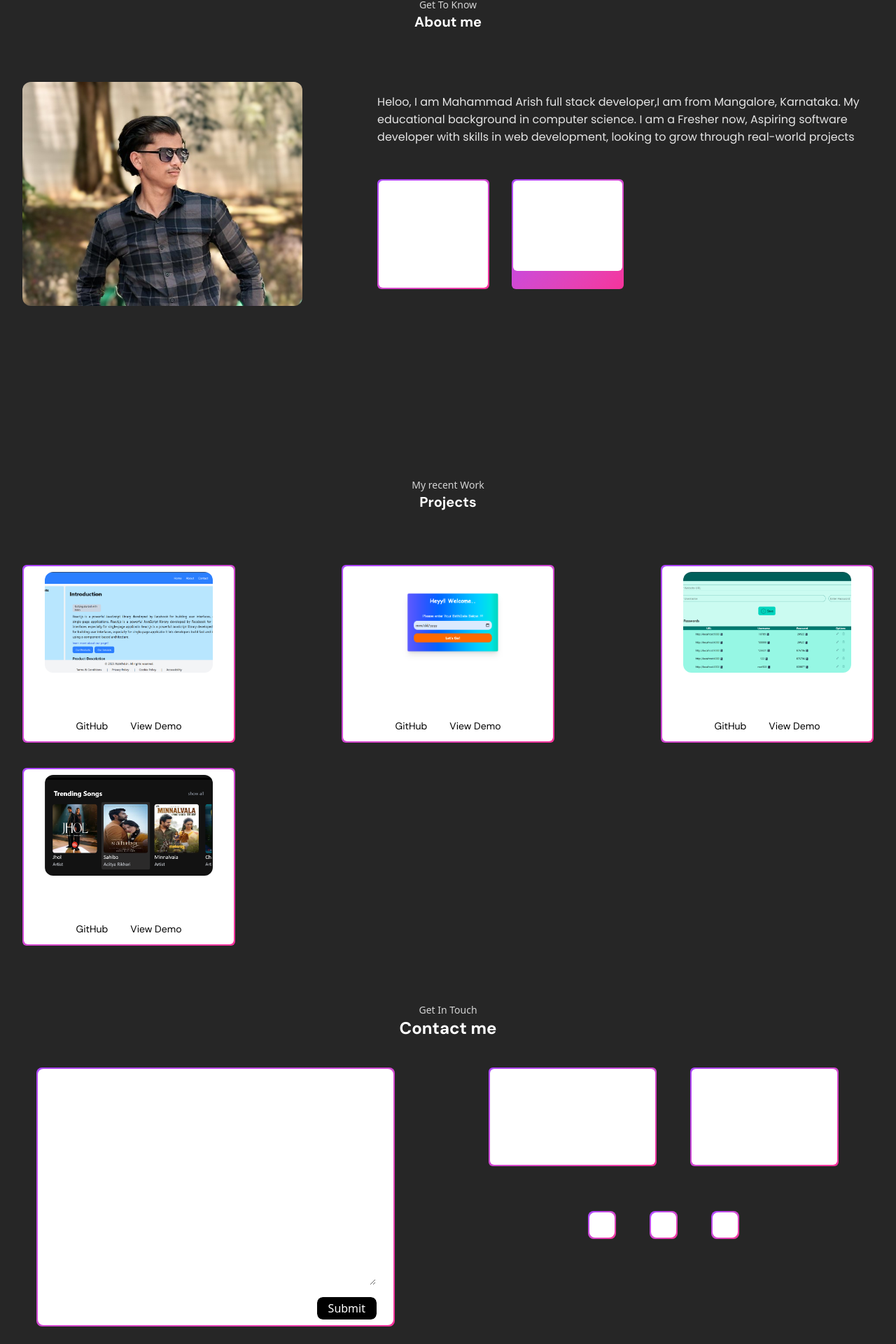
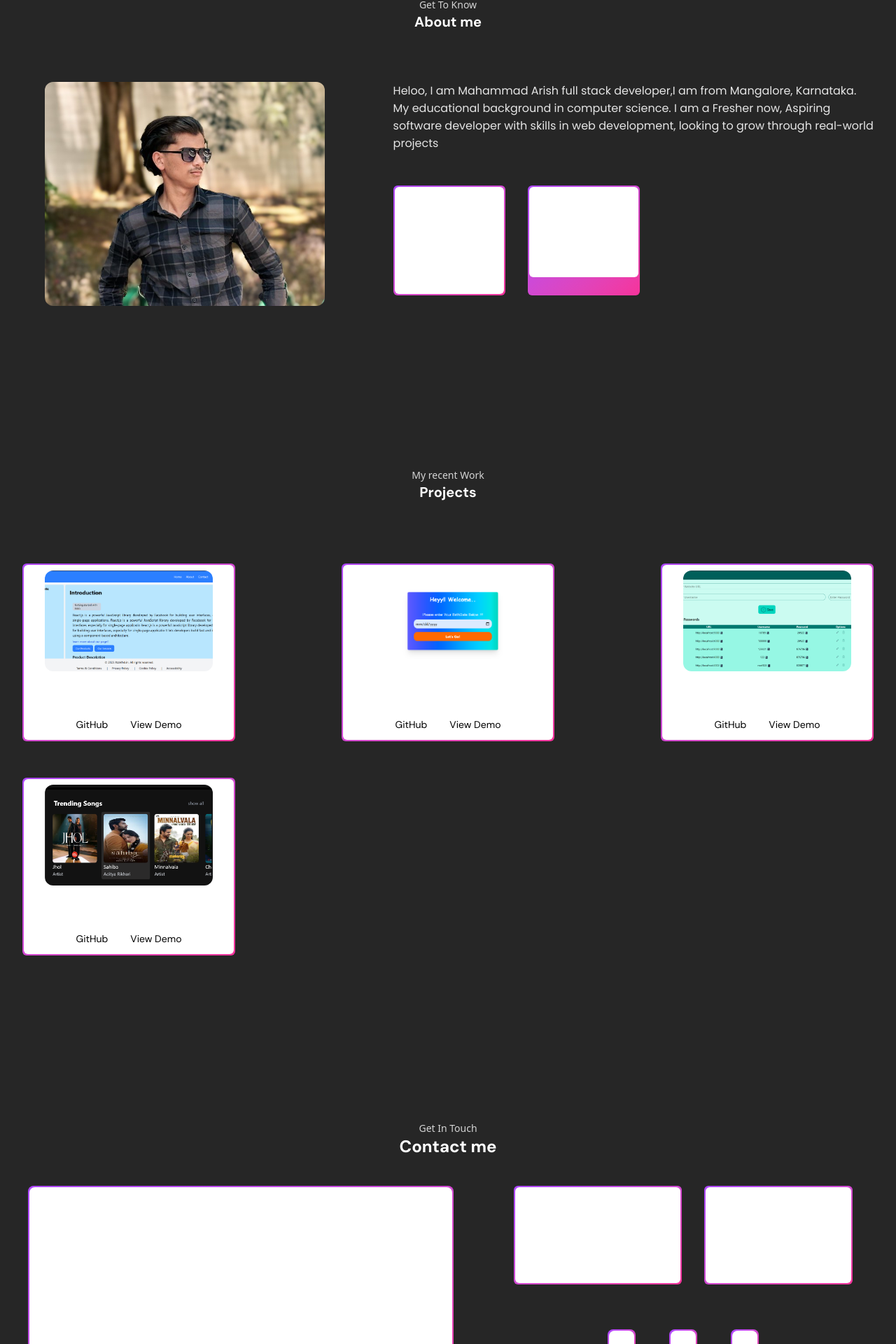
Before and after one commit to Arizz07/Personal-Web, a Next.js app: page / in a window 1280 px wide. Shown: the part 875-2795 px from the top of the page at 70% size. Built offline with nearby package versions, Linux system fonts and the light colour scheme.

Commit message:
commit after making responsiveness

```diff
--- a/app/components/Contact.js
+++ b/app/components/Contact.js
@@ -55,12 +55,12 @@ function Contact() {
     }
 
     return (
-        <div className="contact-form flex flex-col justify-center items-center">
+        <div className="contact-form flex flex-col justify-center items-center min-h-screen  " id="contact">
 
             <h5 className="text-neutral-300 text-sm">Get In Touch</h5>
             <h2 className="font-dm font-semibold text-2xl">Contact me</h2>
             <div className="contact w-full flex flex-col md:flex-row justify-around gap-4 mt-10">
-                <div className="form md:w-[40%]  p-0.5 ml-10 bg-neutral-700 rounded-lg group bg-gradient-to-br from-purple-500 to-pink-500">
+                <div className="form md:w-1/2  p-0.5 mx-2 md:ml-10 bg-neutral-700 rounded-lg group bg-gradient-to-br from-purple-500 to-pink-500">
                     <span className="relative rounded-lg  flex flex-col  px-6 py-2 transition-all ease-in duration-75 bg-white dark:bg-gray-900">
                         <form onSubmit={handleSubmit}>
                             <div className="input flex flex-col gap-2 my-2">
@@ -81,8 +81,8 @@ function Contact() {
                         </form>
                     </span>
                 </div>
-                <div className="social md:w-1/2 ml-6">
-                    <div className='flex  md:flex-row flex-col justify-center gap-12'>
+                <div className="social md:w-1/2   ">
+                    <div className='flex  md:flex-row flex-col justify-center md:items-center mx-2 gap-8 '>
                         <div className=" rounded-md   bg-neutral-700 p-0.5 group bg-gradient-to-br from-purple-500 to-pink-500 ">
                             <span className="relative  flex flex-col items-center gap-2 px-6 py-6  transition-all ease-in duration-75 bg-white dark:bg-gray-900 rounded-md ">
                                 <span><FaRegEnvelope size={25} /></span>
@@ -90,16 +90,15 @@ function Contact() {
                                 <h5>Send me an Email</h5>
                             </span>
                         </div>
-                        <div className=" rounded-md   bg-neutral-700 p-0.5 group bg-gradient-to-br from-purple-500 to-pink-500 ">
+                        <div className=" rounded-md   bg-neutral-700 p-0.5 group bg-gradient-to-br from-purple-500 to-pink-500">
                             <span className="relative  flex flex-col items-center gap-2 px-6 py-6  transition-all ease-in duration-75 bg-white dark:bg-gray-900 rounded-md ">
                                 <span><FaWhatsapp size={25} /></span>
                                 <span>+917994061577</span>
                                 <h5>Send me an Message</h5>
                             </span>
                         </div>
+                    </div>
 
-
-                    </div>
                     <div className="links mt-16 flex justify-center items-center gap-12 ">
                         <div className=" rounded-lg w-10 h-10   bg-neutral-700 p-0.5 group bg-gradient-to-br from-purple-500 to-pink-500 ">
                             <span className="relative flex justify-center items-center  gap-2 py-2  transition-all ease-in duration-75 bg-white dark:bg-gray-900 rounded-lg ">
--- a/app/components/Project.js
+++ b/app/components/Project.js
@@ -9,14 +9,14 @@ function Project() {
         <h5 className="text-neutral-300 text-sm">My recent Work</h5>
         <h2 className="font-dm font-semibold text-xl">Projects</h2>
 
-        <div className="section flex-col md:flex md:flex-row flex-wrap  justify-between mt-10  gap-8 py-8">
-           <div className=" rounded-md  mt-1 bg-neutral-700 p-0.5 group bg-gradient-to-br from-purple-500 to-pink-500 ">
+        <div className="section flex-col md:flex md:flex-row flex-wrap   justify-between mt-10  gap-8 py-8">
+           <div className=" rounded-md  my-4 bg-neutral-700 p-0.5 group bg-gradient-to-br from-purple-500 to-pink-500 ">
                 <span className="relative  w-[300px] h-[250px] flex flex-col items-center transition-all ease-in duration-75 bg-white dark:bg-gray-900 rounded-md ">
                     <div className="img h-40 w-60 py-2 rounded-xl">
                     <Image className=" h-full w-full object-cover rounded-xl" height={200} width={200} src={'/Simple Home-React.png'} alt="ReactChatUI illustrations"/>
                     </div>
-                    <span className='text-center'>ReactChat UI</span>
-                    <span className='text-center'>Simple WhatsApp Chat UI- React</span>
+                    <span className='text-center'>Simple Blog UI</span>
+                    <span className='text-center'> Basic UI - React</span>
                       <div className="flex gap-4 my-2 buttons">
                           <button className='bg-white px-2 py-0.5 text-black rounded-lg font-dm text-sm'>
                               <Link href={'http://github.com/Arizz07/'} className='text-center'>GitHub</Link>
@@ -28,7 +28,7 @@ function Project() {
                 </span>
             </div>
 
-           <div className=" rounded-md  mt-1 bg-neutral-700 p-0.5 group bg-gradient-to-br from-purple-500 to-pink-500 ">
+           <div className=" rounded-md  my-4 bg-neutral-700 p-0.5 group bg-gradient-to-br from-purple-500 to-pink-500 ">
                 <span className="relative w-[300px] h-[250px] flex flex-col items-center  transition-all ease-in duration-75 bg-white dark:bg-gray-900 rounded-md ">
                     <div className="img h-40 w-60 py-2  rounded-xl">
                     <Image className="h-full w-full object-cover rounded-xl" height={200} width={200} src={'/Brdy Ui.png'} alt="ReactChatUI illustrations"/>
@@ -46,7 +46,7 @@ function Project() {
                 </span>
             </div>
 
-            <div className=" rounded-md  mt-1 bg-neutral-700 p-0.5 group bg-gradient-to-br from-purple-500 to-pink-500 ">
+            <div className=" rounded-md  my-4 bg-neutral-700 p-0.5 group bg-gradient-to-br from-purple-500 to-pink-500 ">
                 <span className="relative h-[250px] w-[300px] flex flex-col items-center transition-all ease-in duration-75 bg-white dark:bg-gray-900 rounded-md ">
                     <div className="img h-40 w-60 py-2  rounded-xl">
                     <Image className="h-full w-full object-cover rounded-xl" height={200} width={200} src={'/PassOP-ReactJS.png'} alt="ReactChatUI illustrations"/>
--- a/app/components/UI.js
+++ b/app/components/UI.js
@@ -6,7 +6,8 @@ import { FaUser } from 'react-icons/fa'
 
 function UI() {
   return (
-   <div className="ui fixed top-100 md:top-110  md:left-[42%] left-36  text-white bg-neutral-700  rounded-2xl px-2 py-4">
+    <div className="bg-transparent fixed top-110 w-full  flex  justify-center items-center">
+   <div className="ui   flex   text-white bg-neutral-700  rounded-2xl px-2 py-2 shadow-lg shadow-neutral-900/50 backdrop-blur-md">
     <div className="flex gap-10 mx-2 my-1 group ">
     <Link href={'#home'}><FaHouse size={20}/></Link>
     <Link href={'#projects'}><FaBarsProgress size={20}/></Link>
@@ -17,6 +18,7 @@ function UI() {
     </div>
 
    </div>
+   </div>
   )
 }
 
--- a/app/page.js
+++ b/app/page.js
@@ -31,14 +31,14 @@ export default function Home() {
         <h5 className="text-neutral-300 text-sm">Get To Know</h5>
         <h2 className="font-dm font-semibold text-xl">About me</h2>
 
-        <div className="info flex-col md:flex md:flex-row  justify-between mt-10  gap-2 py-8">
-          <div className="img  md:w-2/5">
+        <div className="info flex flex-col md:flex-row  justify-center mt-10  gap-2 py-8">
+          <div className="img mx-8 md:w-2/5">
             <Image className="h-80 w-100 object-cover rounded-xl" height={100} width={80} src={'/LOGO.jpg'} alt="Logo illustrations"/>
           </div>
-          <div className="aboutinfo p-4 md:w-3/5 ">
+          <div className="aboutinfo   md:w-3/5 ">
             <span className="text-neutral-200 text-md font-pop text-justify">Heloo, I am Mahammad Arish full stack developer,I am from Mangalore, Karnataka. My educational background in computer science. I am a Fresher now,
               Aspiring software developer with skills in web development, looking to grow through real-world projects</span>
-              <div className="flex gap-8 md:mt-12 min-h-32 min-w-40">
+              <div className="flex gap-8 md:mt-12 mt-2 min-h-32 min-w-40">
                 <div className=" rounded-md w-40  bg-neutral-700 p-0.5 group bg-gradient-to-br from-purple-500 to-pink-500 ">
                     <span className="relative  flex flex-col items-center gap-2 px-6 py-6  transition-all ease-in duration-75 bg-white dark:bg-gray-900 rounded-md ">
                        <span><FaListCheck size={25}/></span>
@@ -74,10 +74,10 @@ export default function Home() {
 
 
     {/* Contact Form to User  */}
-    <div className="min-h-screen" id="contact">
+
        <Contact/>
 
-    </div>
+
 
   </>
   );
```
